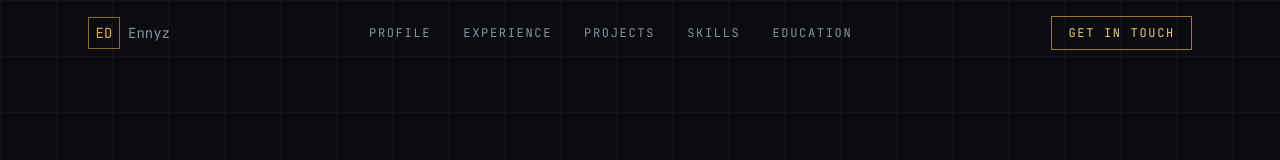
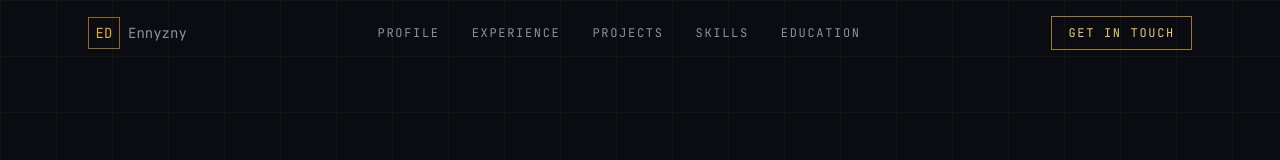
Before and after one commit to Ennyzny/portofolio, a Next.js app: page / in a window 1280 px wide. Shown: the top 160 px of the page. Built offline with nearby package versions, Linux system fonts and the light colour scheme.

Commit message:
Fixed another issue
Fixed error on page cause issues with render

```diff
--- a/components/Nav.tsx
+++ b/components/Nav.tsx
@@ -64,7 +64,7 @@ export default function Nav() {
           <span className="flex h-8 w-8 items-center justify-center border border-gold-400/60 text-gold-400">
             ED
           </span>
-          <span className="hidden text-muted sm:inline">Ennyz</span>
+          <span className="hidden text-muted sm:inline">Ennyzny</span>
         </a>
 
         <nav className="hidden items-center gap-8 md:flex">
```
Also changed, not shown: 1 other file (tests, documents, lock files or other folders).
